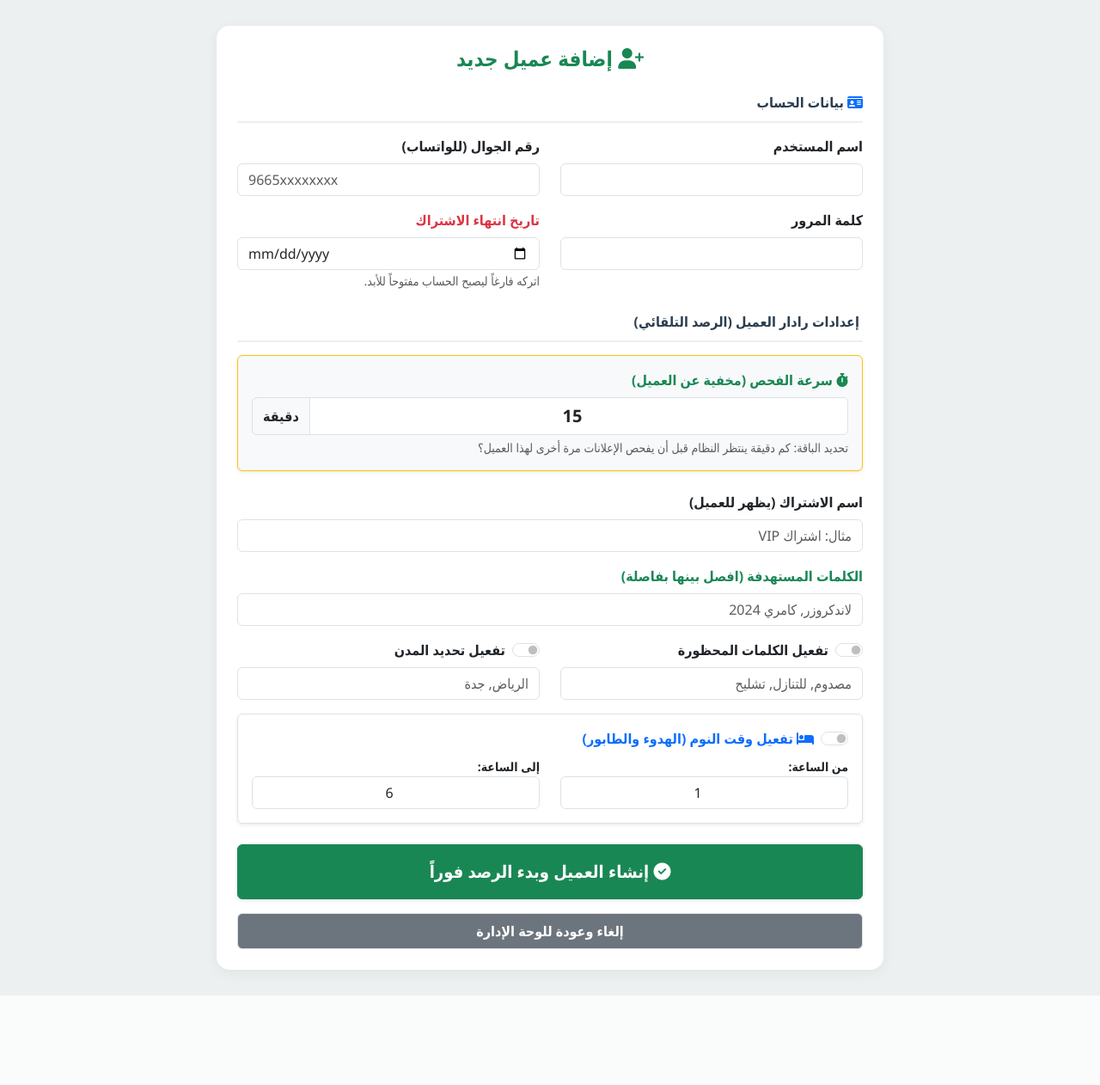
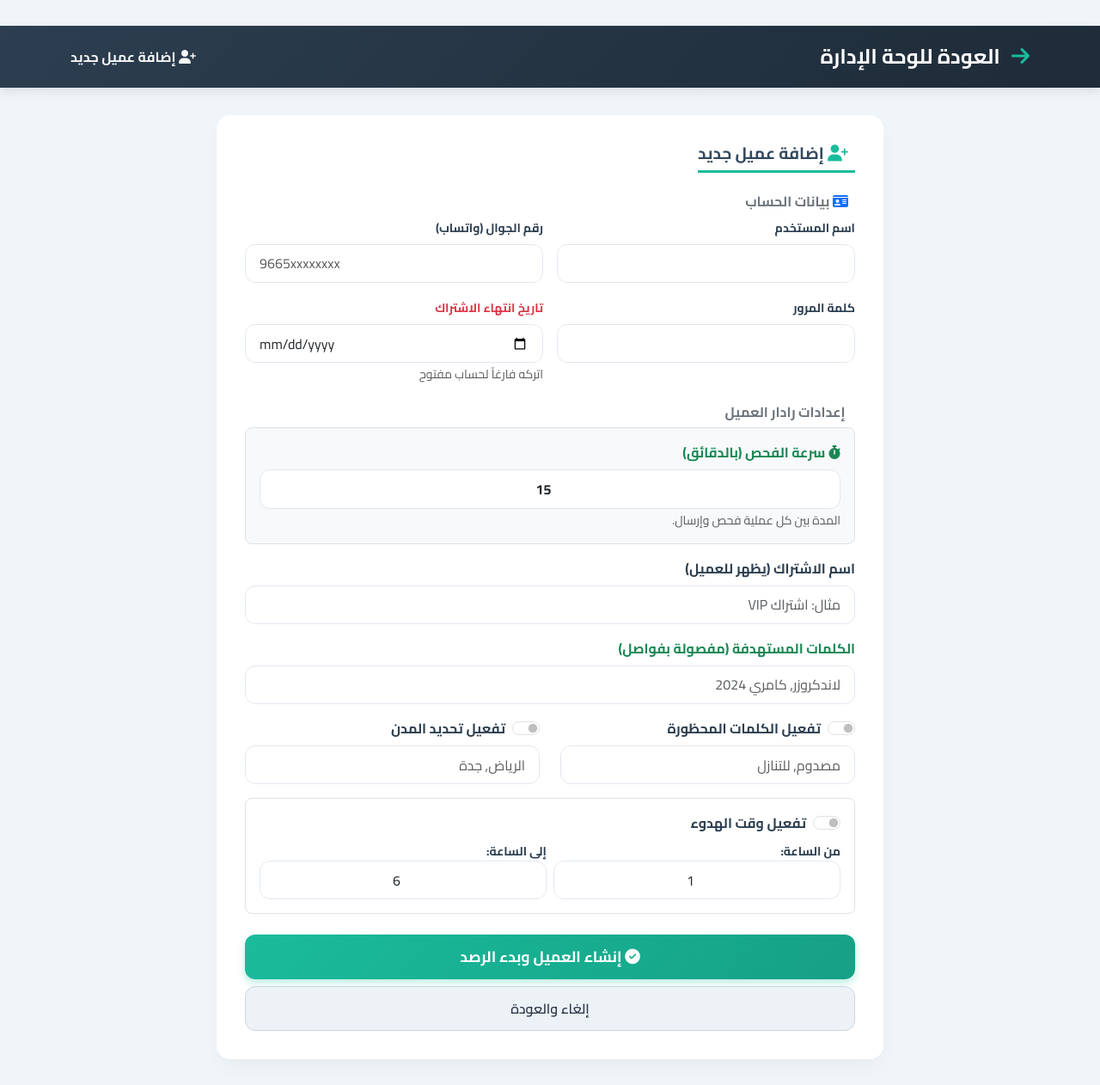
Before and after one commit to turky4500/haraj-saas, a Flask app: template templates/admin_add_user.html in a window 1280 px wide. Shown: the whole page at 86% size. Before the commit the page ends 1158 px from the top, so only its background shows below. Run offline with Flask 3, Linux system fonts and the light colour scheme; the template is opened without the code that fills it, so the values that code supplies are empty.

Commit message:
Update admin_add_user.html

```diff
--- a/templates/admin_add_user.html
+++ b/templates/admin_add_user.html
@@ -3,77 +3,180 @@
 <head>
     <meta charset="UTF-8">
     <meta name="viewport" content="width=device-width, initial-scale=1.0">
-    <title>إضافة عميل جديد - الإدارة</title>
+    <title>إضافة عميل جديد - راصد حراج</title>
+    <!-- Google Fonts -->
+    <link href="https://fonts.googleapis.com/css2?family=Cairo:wght@400;500;600;700&display=swap" rel="stylesheet">
+    <!-- Bootstrap RTL -->
     <link href="https://cdn.jsdelivr.net/npm/bootstrap@5.3.0/dist/css/bootstrap.rtl.min.css" rel="stylesheet">
+    <!-- Font Awesome -->
     <link rel="stylesheet" href="https://cdnjs.cloudflare.com/ajax/libs/font-awesome/6.4.0/css/all.min.css">
     <style>
-        body { background-color: #ecf0f1; font-family: 'Segoe UI', Tahoma, sans-serif; padding: 30px 0;}
-        .card { border-radius: 15px; border: none; box-shadow: 0 4px 15px rgba(0,0,0,0.05); }
-        .section-title { font-weight: bold; color: #2c3e50; margin-bottom: 15px; border-bottom: 2px solid #eee; padding-bottom: 10px; }
+        :root {
+            --primary: #1abc9c;
+            --primary-dark: #16a085;
+            --secondary: #34495e;
+            --light-bg: #f8fafc;
+            --card-shadow: 0 10px 25px -5px rgba(0,0,0,0.05), 0 8px 10px -6px rgba(0,0,0,0.02);
+            --border-radius: 16px;
+        }
+        body {
+            font-family: 'Cairo', sans-serif;
+            background-color: #f0f5f9;
+            color: #2c3e50;
+            padding: 30px 0;
+        }
+        .navbar-custom {
+            background: linear-gradient(135deg, #2c3e50 0%, #1e2b38 100%);
+            padding: 0.8rem 1rem;
+            box-shadow: 0 4px 12px rgba(0,0,0,0.1);
+            margin-bottom: 2rem;
+        }
+        .navbar-custom .navbar-brand {
+            font-weight: 700;
+            font-size: 1.5rem;
+            color: white;
+        }
+        .navbar-custom .navbar-brand i {
+            color: var(--primary);
+            margin-left: 8px;
+        }
+        .glass-card {
+            background: rgba(255,255,255,0.95);
+            backdrop-filter: blur(4px);
+            border-radius: var(--border-radius);
+            border: 1px solid rgba(255,255,255,0.5);
+            box-shadow: var(--card-shadow);
+            padding: 2rem;
+        }
+        .section-title {
+            font-size: 1.2rem;
+            font-weight: 700;
+            color: var(--secondary);
+            border-bottom: 3px solid var(--primary);
+            padding-bottom: 0.5rem;
+            margin-bottom: 1.5rem;
+            display: inline-block;
+        }
+        .form-control, .input-group-text {
+            border-radius: 12px;
+            border: 1px solid #e2e8f0;
+            padding: 0.6rem 1rem;
+        }
+        .form-control:focus {
+            border-color: var(--primary);
+            box-shadow: 0 0 0 3px rgba(26,188,156,0.2);
+        }
+        .btn-primary-custom {
+            background: linear-gradient(135deg, var(--primary), var(--primary-dark));
+            border: none;
+            border-radius: 12px;
+            padding: 0.8rem;
+            font-weight: 700;
+            font-size: 1.1rem;
+            color: white;
+            transition: 0.3s;
+            box-shadow: 0 4px 10px rgba(26,188,156,0.3);
+        }
+        .btn-primary-custom:hover {
+            transform: translateY(-2px);
+            box-shadow: 0 8px 20px rgba(26,188,156,0.4);
+        }
+        .btn-secondary-custom {
+            background: #edf2f7;
+            border: 1px solid #cbd5e0;
+            border-radius: 12px;
+            font-weight: 600;
+            color: #2d3748;
+            padding: 0.8rem;
+        }
+        .btn-secondary-custom:hover {
+            background: #e2e8f0;
+        }
     </style>
 </head>
 <body>
+    <nav class="navbar navbar-custom">
+        <div class="container">
+            <a class="navbar-brand" href="/admin_dashboard">
+                <i class="fas fa-arrow-right"></i> العودة للوحة الإدارة
+            </a>
+            <span class="text-light fw-bold"><i class="fas fa-user-plus"></i> إضافة عميل جديد</span>
+        </div>
+    </nav>
+
     <div class="container" style="max-width: 800px;">
-        <div class="card p-4">
-            <h4 class="mb-4 text-center fw-bold text-success"><i class="fas fa-user-plus"></i> إضافة عميل جديد</h4>
+        <div class="glass-card">
+            <h4 class="section-title">
+                <i class="fas fa-user-plus ms-2" style="color: var(--primary);"></i> إضافة عميل جديد
+            </h4>
 
             {% with messages = get_flashed_messages(with_categories=true) %}
                 {% if messages %}
                     {% for category, message in messages %}
-                        <div class="alert alert-{{ category }} shadow-sm">{{ message }}</div>
+                        <div class="alert alert-{{ category }} alert-dismissible fade show shadow-sm rounded-4 py-3" role="alert">
+                            {{ message }}
+                            <button type="button" class="btn-close" data-bs-dismiss="alert"></button>
+                        </div>
                     {% endfor %}
                 {% endif %}
             {% endwith %}
 
             <form action="/admin_add_user" method="POST">
-                <div class="section-title"><i class="fas fa-id-card text-primary"></i> بيانات الحساب</div>
-                <div class="row mb-3">
+                <!-- بيانات الحساب -->
+                <div class="mb-4">
+                    <h6 class="fw-bold text-secondary"><i class="fas fa-id-card text-primary ms-2"></i> بيانات الحساب</h6>
+                    <div class="row g-3">
                         <div class="col-md-6">
-                        <label class="form-label fw-bold">اسم المستخدم</label>
+                            <label class="form-label fw-bold small">اسم المستخدم</label>
                             <input type="text" name="username" class="form-control" required>
                         </div>
                         <div class="col-md-6">
-                        <label class="form-label fw-bold">رقم الجوال (للواتساب)</label>
+                            <label class="form-label fw-bold small">رقم الجوال (واتساب)</label>
                             <input type="text" name="phone" class="form-control" dir="ltr" placeholder="9665xxxxxxxx" required>
                         </div>
-                </div>
-                <div class="row mb-4">
                         <div class="col-md-6">
-                        <label class="form-label fw-bold">كلمة المرور</label>
+                            <label class="form-label fw-bold small">كلمة المرور</label>
                             <input type="text" name="password" class="form-control" required>
                         </div>
                         <div class="col-md-6">
-                        <label class="form-label fw-bold text-danger">تاريخ انتهاء الاشتراك</label>
+                            <label class="form-label fw-bold small text-danger">تاريخ انتهاء الاشتراك</label>
                             <input type="date" name="account_expiration" class="form-control">
-                        <small class="text-muted">اتركه فارغاً ليصبح الحساب مفتوحاً للأبد.</small>
+                            <small class="text-muted">اتركه فارغاً لحساب مفتوح</small>
+                        </div>
                     </div>
                 </div>
 
-                <div class="section-title mt-4"><i class="fas fa-radar text-warning"></i> إعدادات رادار العميل (الرصد التلقائي)</div>
+                <!-- إعدادات الرادار -->
+                <div class="mb-4">
+                    <h6 class="fw-bold text-secondary"><i class="fas fa-radar text-warning ms-2"></i> إعدادات رادار العميل</h6>
 
-                <div class="mb-4 p-3 bg-light rounded border border-warning shadow-sm">
-                    <label class="form-label text-success fw-bold"><i class="fas fa-stopwatch"></i> سرعة الفحص (مخفية عن العميل)</label>
-                    <div class="input-group">
-                        <input type="number" name="sleep_minutes" class="form-control text-center fw-bold fs-5" value="15" min="1" required>
-                        <span class="input-group-text fw-bold">دقيقة</span>
+                    <!-- سرعة الفحص (مخفية عن العميل) -->
+                    <div class="mb-3 p-3 bg-light rounded-3 border">
+                        <label class="form-label fw-bold text-success"><i class="fas fa-stopwatch"></i> سرعة الفحص (بالدقائق)</label>
+                        <input type="number" name="sleep_minutes" class="form-control text-center fw-bold" value="15" min="1" required>
+                        <small class="text-muted">المدة بين كل عملية فحص وإرسال.</small>
                     </div>
-                    <small class="text-muted d-block mt-1">تحديد الباقة: كم دقيقة ينتظر النظام قبل أن يفحص الإعلانات مرة أخرى لهذا العميل؟</small>
-                </div>
+
+                    <!-- اسم الاشتراك -->
                     <div class="mb-3">
                         <label class="form-label fw-bold">اسم الاشتراك (يظهر للعميل)</label>
                         <input type="text" name="name" class="form-control" placeholder="مثال: اشتراك VIP" required>
                     </div>
+
+                    <!-- الكلمات المستهدفة -->
                     <div class="mb-3">
-                    <label class="form-label fw-bold text-success">الكلمات المستهدفة (افصل بينها بفاصلة)</label>
+                        <label class="form-label fw-bold text-success">الكلمات المستهدفة (مفصولة بفواصل)</label>
                         <input type="text" name="keywords" class="form-control" placeholder="لاندكروزر, كامري 2024" required>
                     </div>
+
+                    <!-- فلترة المدن والكلمات المحظورة -->
                     <div class="row mb-3">
                         <div class="col-md-6">
                             <div class="form-check form-switch mb-2">
                                 <input class="form-check-input" type="checkbox" name="exclude_enabled" id="excSwitch">
                                 <label class="form-check-label fw-bold" for="excSwitch">تفعيل الكلمات المحظورة</label>
                             </div>
-                        <input type="text" name="excluded_words" class="form-control" placeholder="مصدوم, للتنازل, تشليح">
+                            <input type="text" name="excluded_words" class="form-control" placeholder="مصدوم, للتنازل">
                         </div>
                         <div class="col-md-6">
                             <div class="form-check form-switch mb-2">
@@ -84,12 +187,13 @@
                         </div>
                     </div>
 
-                <div class="mb-4 p-3 border rounded bg-white shadow-sm">
+                    <!-- وقت الهدوء -->
+                    <div class="mb-3 p-3 border rounded-3">
                         <div class="form-check form-switch mb-2">
                             <input class="form-check-input" type="checkbox" name="quiet_enabled" id="quietSwitch">
-                        <label class="form-check-label fw-bold text-primary" for="quietSwitch"><i class="fas fa-bed"></i> تفعيل وقت النوم (الهدوء والطابور)</label>
+                            <label class="form-check-label fw-bold" for="quietSwitch">تفعيل وقت الهدوء</label>
                         </div>
-                    <div class="row">
+                        <div class="row g-2">
                             <div class="col-6">
                                 <label class="small fw-bold">من الساعة:</label>
                                 <input type="number" name="q_sh" class="form-control text-center" value="1" min="0" max="23">
@@ -100,9 +204,14 @@
                             </div>
                         </div>
                     </div>
+                </div>
 
-                <button type="submit" class="btn btn-success w-100 fw-bold py-3 fs-5 shadow-sm"><i class="fas fa-check-circle"></i> إنشاء العميل وبدء الرصد فوراً</button>
-                <a href="/admin_dashboard" class="btn btn-secondary w-100 mt-3 fw-bold border py-2">إلغاء وعودة للوحة الإدارة</a>
+                <div class="d-grid gap-2">
+                    <button type="submit" class="btn btn-primary-custom">
+                        <i class="fas fa-check-circle"></i> إنشاء العميل وبدء الرصد
+                    </button>
+                    <a href="/admin_dashboard" class="btn btn-secondary-custom text-center">إلغاء والعودة</a>
+                </div>
             </form>
         </div>
     </div>
```
Lines whose indentation alone changed are shown as unchanged.
